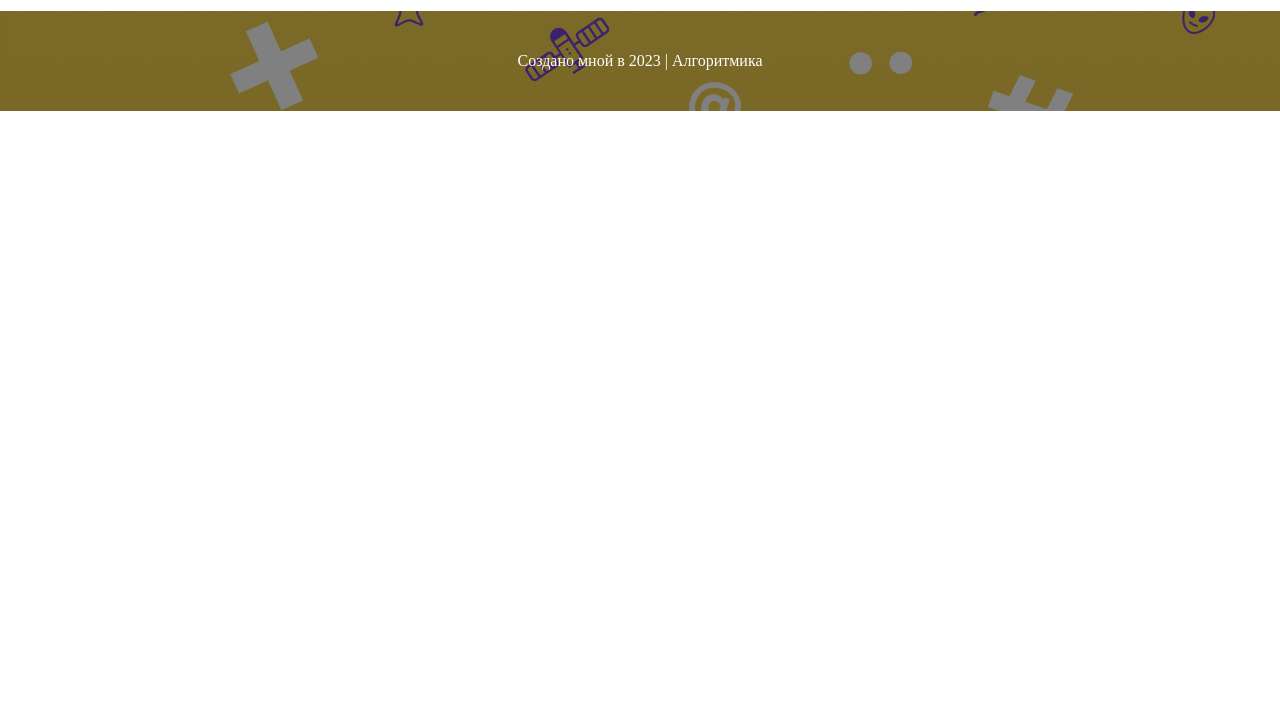
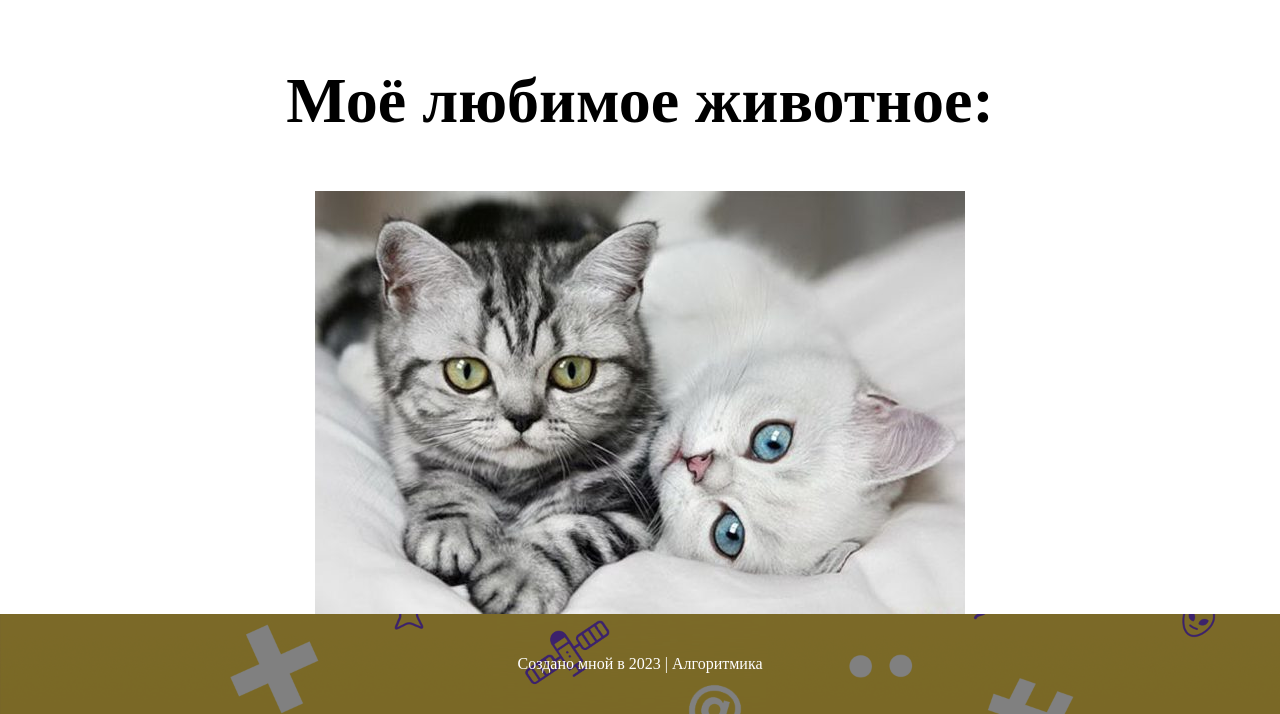
Before and after one commit to ChackChock/example, a plain HTML site: page index.html in a window 1280 px wide. Shown: the part 1989-2703 px from the top of the page. Before the commit the page ends 2100 px from the top, so only its background shows below. Drawn offline with Linux system fonts and the light colour scheme; a web font is replaced by a local one.

Commit message:
1. Добавил анимацию

```diff
--- a/index.html
+++ b/index.html
@@ -71,6 +71,12 @@
         </div>
 
       </section>
+
+      <section>
+        <h1>Моё любимое животное:</h1>
+        <img src="kotik.jpg" alt="">
+      </section>
+
     </main>
     <footer>
       <div class="footer_content">Создано мной в 2023 | Алгоритмика</div>
```
Also changed, not shown: kotik.jpg (added).
